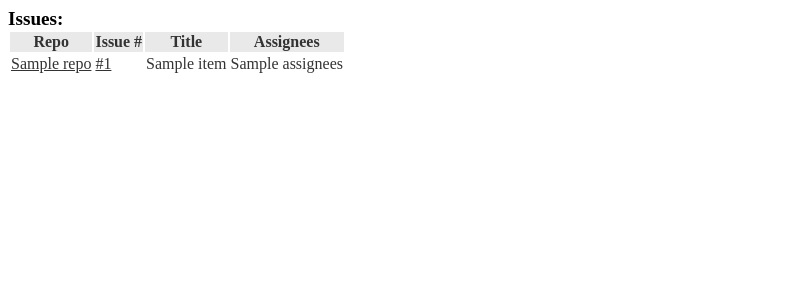
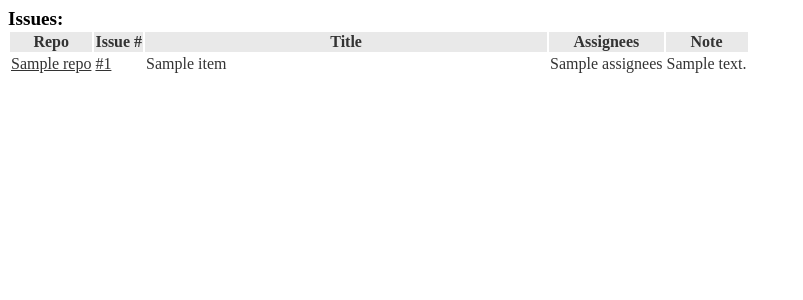
Before and after one commit to ianhbell/ghi, a Flask app: template templates/frontend.html in a window 1280 px wide. Shown: the top 300 px of the page, without its empty margins (0-803 px from the left). Run offline with Flask 2, Linux system fonts and the light colour scheme; the template is opened without the code that fills it: most values are stand-ins (such as "Sample title", 1, 10 or a date in 2020); some libraries are stand-ins or nearby versions.

Commit message:
Also add the ability to load cached notes

```diff
--- a/main.py
+++ b/main.py
@@ -2,9 +2,9 @@
 from functools import wraps
 import os
 import json
-from threading import Thread
 import time
 import timeit
+import sys
 
 # Flask-y things
 from flask import Flask, request, jsonify, current_app, url_for, render_template, make_response, session
@@ -19,6 +19,10 @@ app.secret_key = os.urandom(32)
 ##########################################################
 
 the_repos = ['usnistgov/REFPROP-issues','usnistgov/REFPROP-wrappers']
+if sys.platform.startswith('win'):
+    HOME = 'Q:/IHB/issues_notes'
+else:
+    HOME = '/media/Q/IHB/issues_notes'
 def api_calls(session):
     for repo in the_repos:
         if repo not in session:
@@ -26,6 +30,27 @@ def api_calls(session):
 
 def get_assignees(issue):
     return [a['login'] for a in issue['assignees']]
+
+def attach_notes(items):
+    notes = {}
+    for repo in the_repos:
+        path = os.path.join(HOME, repo.replace('/','_'))
+        if os.path.exists(path):
+            with open(path) as fp:
+                notes[repo] = json.load(fp)
+
+    def get_note(item):
+        repo = item['repo']
+        num = str(item['issue_num'])
+        if repo in notes and num in notes[repo]:
+            return notes[repo][num]
+        else:
+            return ''
+
+    for iitem in range(len(items)):
+        item = items[iitem]
+        item['note'] = get_note(item)
+    return items
 
 def get_items(session):
     items = []
@@ -37,6 +62,7 @@ def get_items(session):
                 'title': issue['title'],
                 'assignees': ','.join(get_assignees(issue))
             })
+    items = attach_notes(items)
     return items
 
 @app.route('/')
@@ -45,4 +71,4 @@ def get_open_issues():
     return render_template('frontend.html', items=get_items(session))
 
 if __name__ == '__main__':
-    app.run(host='0.0.0.0', debug=True, ssl_context=('cert.pem', 'key.pem'))
+    app.run(host='0.0.0.0', debug=True)#, ssl_context=('cert.pem', 'key.pem'))
--- a/templates/layout.html
+++ b/templates/layout.html
@@ -16,6 +16,7 @@
             <th class="status">Issue #</th>
             <th class="data_id">Title</th>
             <th class="assignees">Assignees</th>
+            <th class="note">Note</th>
         </tr>
         </thead>
         <tbody id="table_contents" class="ui-widget-content">
--- a/templates/table.html
+++ b/templates/table.html
@@ -2,7 +2,8 @@
     <tr class="datas">
         <td class="repo"><a href="https://github.com/{{ item.repo }}">{{ item.repo }}</a></td>
         <td class="issuenum"><a href="https://github.com/{{ item.repo}}/issues/{{ item.issue_num }}">#{{ item.issue_num }}</a></td>
-        <td class="title">{{ item.title }}</td>
+        <td style="width:400px" class="title">{{ item.title }}</td>
         <td class="assignees">{{ item.assignees }}</td>
+        <td class="note">{{ item.note }}</td>
     </tr>
 {% endfor %}
```
